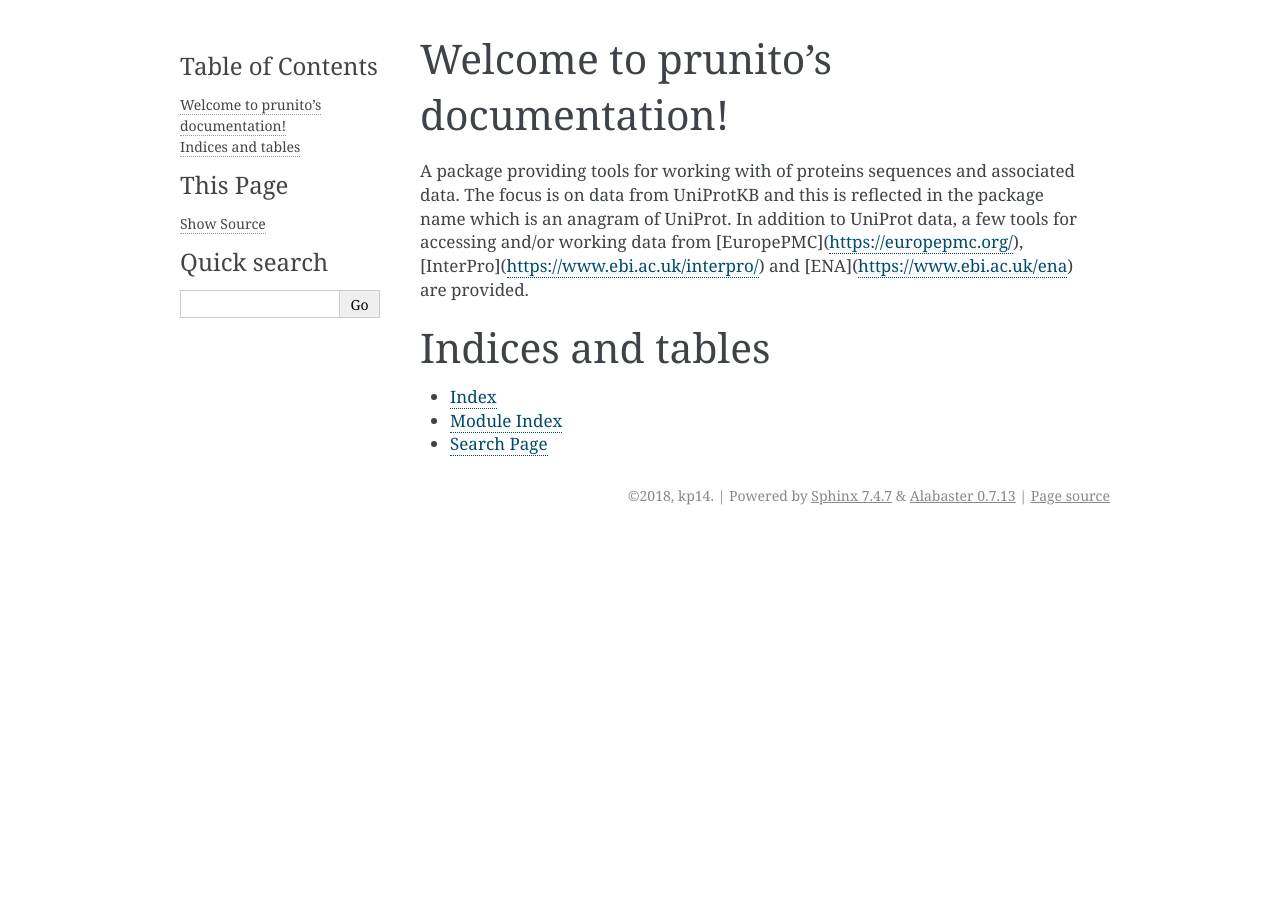
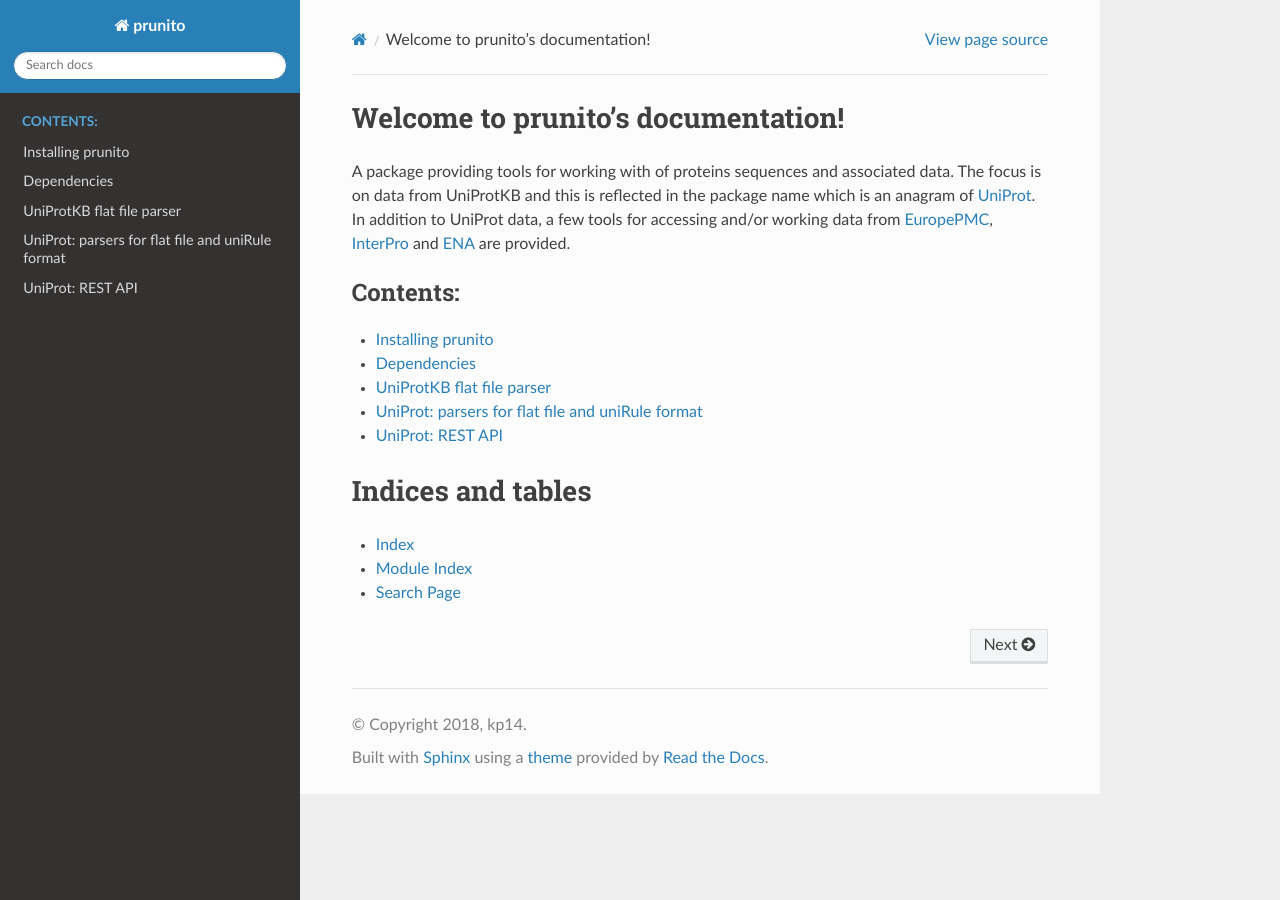
Before and after one commit to kp14/prunito, a Sphinx documentation site: the page built from docs/source/index.rst, in a window 1280 px wide. Built offline with Sphinx 7.4.7 and the Read the Docs theme 2.0.0, drawn with Linux system fonts in a browser that asks for light colours.

Commit message:
Improve docs. RTD theme.

```diff
--- /dev/null
+++ b/docs/source/api.rst
@@ -0,0 +1,19 @@
+.. _api:
+
+UniProt: parsers for flat file and uniRule format
+=================================================
+
+.. automodule:: prunito.uniprot.parsers.parser_knowledgebase_txt
+   :members:
+.. automodule:: prunito.uniprot.parsers.atomic
+   :members:
+.. automodule:: prunito.uniprot.parsers.parser_unirule
+   :members:
+
+UniProt: REST API
+=================
+
+.. automodule:: prunito.uniprot.rest.uniprotapi
+   :members:
+.. automodule:: prunito.uniprot.rest.proteinsapi
+   :members:
--- a/docs/source/conf.py
+++ b/docs/source/conf.py
@@ -14,7 +14,7 @@
 #
 # import os
 # import sys
-# sys.path.insert(0, os.path.abspath('.'))
+# sys.path.insert(0, os.path.abspath('..'))
 
 
 # -- Project information -----------------------------------------------------
@@ -39,6 +39,7 @@ release = '0.91.0'
 # extensions coming with Sphinx (named 'sphinx.ext.*') or your custom
 # ones.
 extensions = [
+    'sphinx.ext.napoleon',
     'sphinx.ext.autodoc',
     'sphinx.ext.coverage',
     'sphinx.ext.viewcode',
@@ -78,8 +79,8 @@ pygments_style = 'sphinx'
 # The theme to use for HTML and HTML Help pages.  See the documentation for
 # a list of builtin themes.
 #
-html_theme = 'alabaster'
-
+# html_theme = 'alabaster'
+html_theme = 'sphinx_rtd_theme'
 # Theme options are theme-specific and customize the look and feel of a theme
 # further.  For a list of options available for each theme, see the
 # documentation.
--- a/docs/source/index.rst
+++ b/docs/source/index.rst
@@ -6,13 +6,17 @@
 Welcome to prunito's documentation!
 ===================================
 A package providing tools for working with of proteins sequences and associated data.
-The focus is on data from UniProtKB and this is reflected in the package name which is an anagram of UniProt.
-In addition to UniProt data, a few tools for accessing and/or working data from [EuropePMC](https://europepmc.org/),
-[InterPro](https://www.ebi.ac.uk/interpro/) and [ENA](https://www.ebi.ac.uk/ena) are provided.
+The focus is on data from UniProtKB and this is reflected in the package name which is an anagram of `UniProt <https://www.uniprot.org>`_.
+In addition to UniProt data, a few tools for accessing and/or working data from `EuropePMC <https://europepmc.org/>`_,
+`InterPro <https://www.ebi.ac.uk/interpro/>`_ and `ENA <https://www.ebi.ac.uk/ena>`_ are provided.
 
 .. toctree::
    :maxdepth: 2
    :caption: Contents:
+
+   installation
+   uniprot_ff_parser
+   api
 
 
 
--- a/docs/source/installation.rst
+++ b/docs/source/installation.rst
@@ -0,0 +1,45 @@
+.. _installation:
+
+Installing prunito
+==================
+
+Prunito is packaged as a wheel and can be installed using `pip <https://pip.pypa.io/en/stable/>`_.
+This will also install all the dependencies.
+Python >=3.6 is required.
+As usual, it probably best to install prunito and its dependencies into a dedicated virtual environment.
+
+#. Create a virtual environment
+
+    Using ``conda`` from the `Anaconda Python distribution <https://www.continuum.io/downloads>`_ :
+
+        * Create a new environment (env) called *divvy* which runs Python 3.6 and has ``pip`` installed::
+
+            conda create -n prunito python=3.6 pip
+
+        * Activate the env::
+
+            conda activate prunito
+
+    Using *venv* in a regular Python installation. Python is usually available out of the box on Linux:
+
+        * Ensure that the version of Python used is 3.6 or higher::
+
+            python --version
+
+        * Create a new environment (env) called *prunito*. ``ensurepip`` will bootstrap pip into the env::
+
+            pyvenv /path/to/new/virtual/environment/prunito
+
+#. Install prunito with its dependencies::
+
+        pip install prunito-<version-py3-none-any>.whl
+
+Dependencies
+============
+
+All of the following packages have to be installed some of which come with their own dependencies but those should
+be taken care of by running the usual pip command:
+
+* `requests <http://docs.python-requests.org/en/master/>`_
+* `lxml <http://lxml.de/>`_
+* `venndy <https://github.com/kp14/venndy>`_ (optional)
--- /dev/null
+++ b/docs/source/uniprot_ff_parser.rst
@@ -0,0 +1,4 @@
+.. uniprot_ff_parser:
+
+UniProtKB flat file parser
+==========================
```
